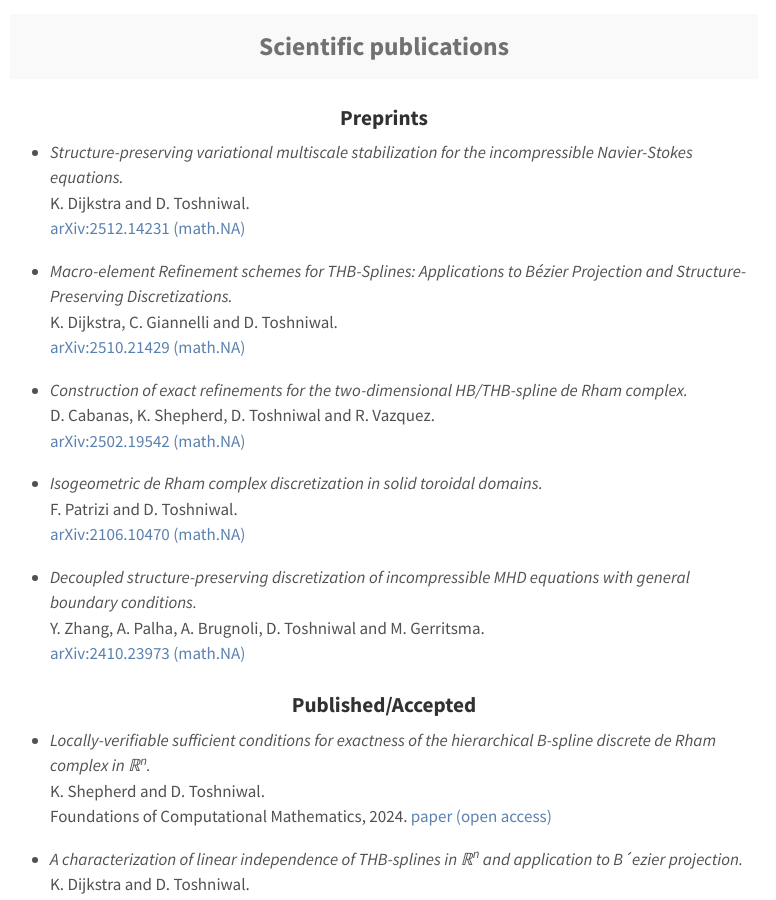
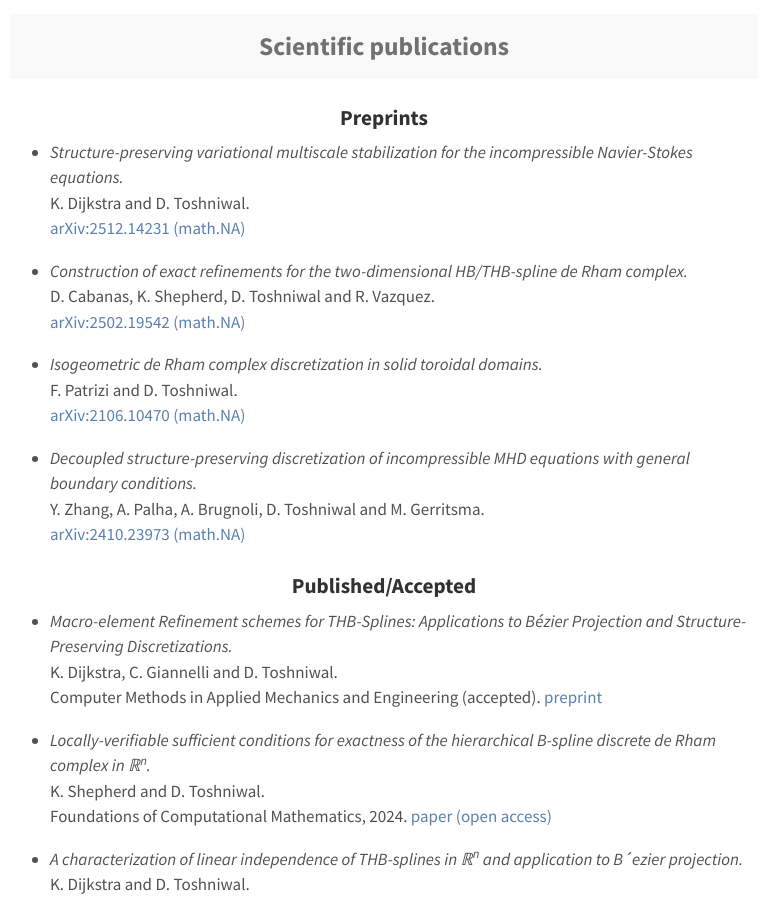
Before and after one commit to dtoshniwal/dtoshniwal.github.io, a Jekyll site: the page built from research.md, in a window 1280 px wide and 900 px high, scrolled down 720 px. Shown: the whole window, without its empty margins (256-1032 px from the left). Built offline with Jekyll 4.4.1, drawn with Linux system fonts in a browser that asks for light colours.

Commit message:
Update research.md with new publication details
Added a new publication entry for Macro-element Refinement schemes.

```diff
--- a/research.md
+++ b/research.md
@@ -41,14 +41,6 @@ K. Dijkstra and D. Toshniwal.
 <br>
 [arXiv:2512.14231 (math.NA)](https://arxiv.org/abs/2512.14231)
 
-
-
-* <i>Macro-element Refinement schemes for THB-Splines: Applications to Bézier Projection and Structure-Preserving Discretizations.</i>
-<br>
-K. Dijkstra, C. Giannelli and D. Toshniwal.
-<br>
-[arXiv:2510.21429 (math.NA)](https://arxiv.org/abs/2510.21429v1)
-
 * <i>Construction of exact refinements for the two-dimensional HB/THB-spline de Rham complex.</i>
 <br>
 D. Cabanas, K. Shepherd, D. Toshniwal and R. Vazquez.
@@ -69,6 +61,13 @@ Y. Zhang, A. Palha, A. Brugnoli, D. Toshniwal and M. Gerritsma.
 
 
 <h3 align="center">Published/Accepted</h3>
+
+* <i>Macro-element Refinement schemes for THB-Splines: Applications to Bézier Projection and Structure-Preserving Discretizations.</i>
+<br>
+K. Dijkstra, C. Giannelli and D. Toshniwal.
+<br>
+Computer Methods in Applied Mechanics and Engineering (accepted).
+[preprint](https://arxiv.org/abs/2510.21429v1)
 
 * <i>Locally-verifiable sufficient conditions for exactness of the hierarchical B-spline discrete de Rham complex in ℝ<sup>n</sup>.</i>
 <br>
```
